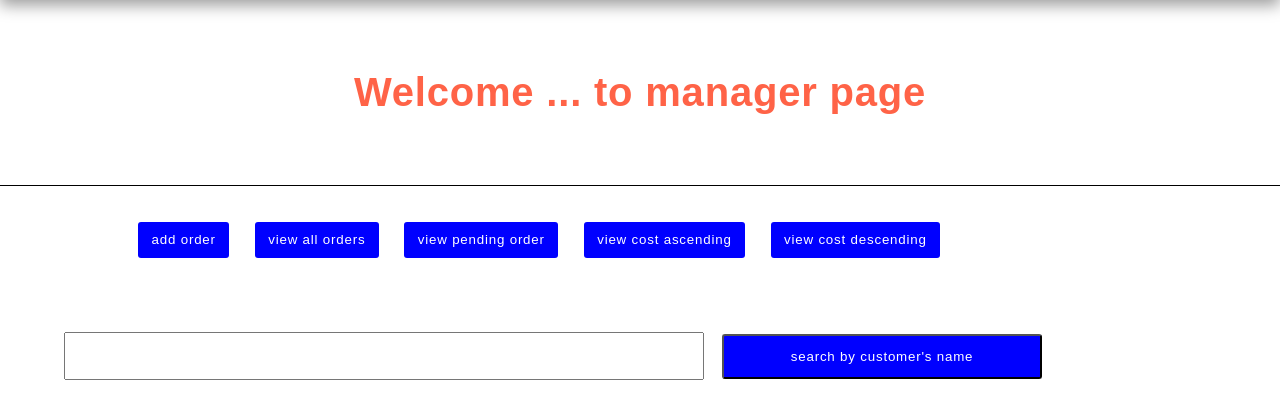
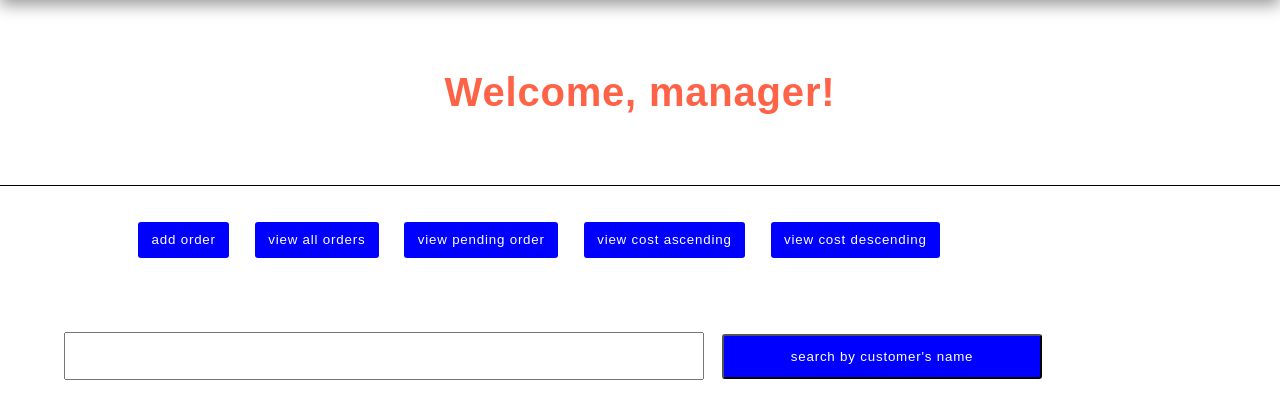
Before and after one commit to khangdnguyen1708/-ChronoWebsite, a PHP site: page /manager.php in a window 1280 px wide. Shown: the part 79-496 px from the top of the page. Run offline with PHP 8.4, Linux system fonts and the light colour scheme; data that the repository does not hold is empty.

Commit message:
modified:   manager.php

```diff
--- a/manager.php
+++ b/manager.php
@@ -11,7 +11,7 @@
 
 <?php include("includes/header.html"); ?>
 
-  <h1>Welcome ... to manager page</h1>
+  <h1>Welcome, manager!</h1>
 
   <section>
     <form class="form1" method="get" action="payment.php" novalidate="novalidate">
```
